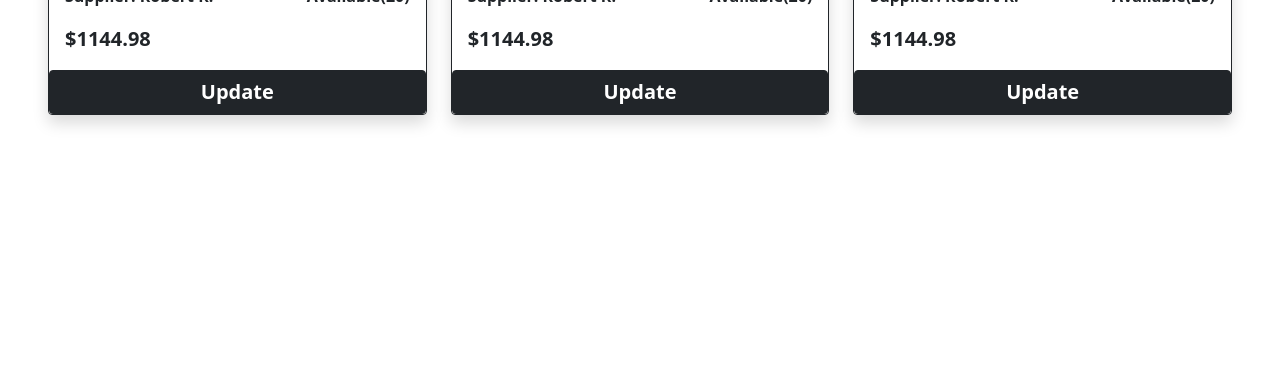
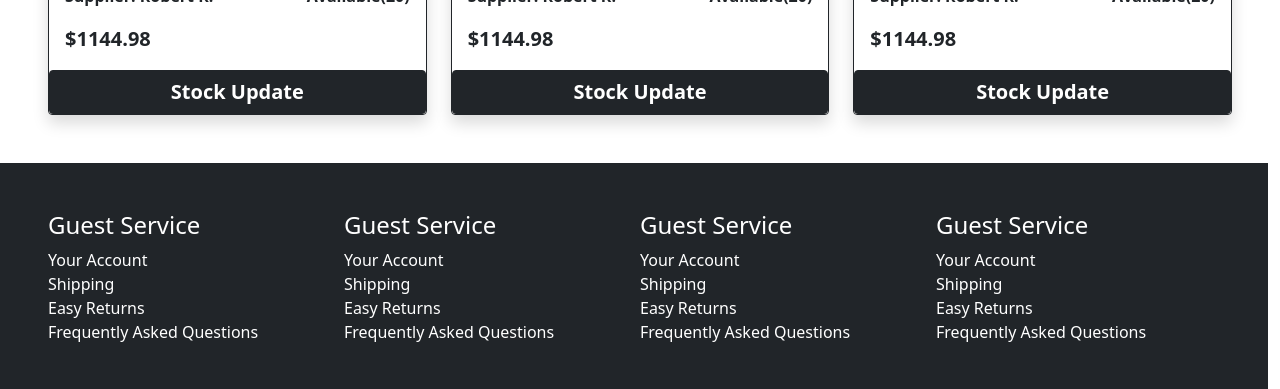
Before and after one commit to ArafatSadi1/bicycle-warehouse-client, a React (Create React App) app: page / in a window 1280 px wide. Shown: the part 1920-2309 px from the top of the page. Before the commit the page ends 2083 px from the top, so only its background shows below. Built offline with nearby package versions, Linux system fonts and the light colour scheme.

Commit message:
sign up authentication done

```diff
--- a/src/App.js
+++ b/src/App.js
@@ -5,6 +5,7 @@ import Header from './pages/shared/Header/Header';
 import Blogs from './pages/Blogs/Blogs'
 import Login from './pages/shared/Login/Login';
 import Signup from './pages/shared/Signup/Signup';
+import UpdateProduct from './pages/UpdateProduct/UpdateProduct';
 
 function App() {
   return (
@@ -14,7 +15,8 @@ function App() {
         <Route path='/' element={<Home></Home>}></Route>
         <Route path='/blogs' element={<Blogs></Blogs>}></Route>
         <Route path='/login' element={<Login></Login>}></Route>
-        <Route path='signup' element={<Signup></Signup>}></Route>
+        <Route path='/signup' element={<Signup></Signup>}></Route>
+        <Route path='/update/:id' element={<UpdateProduct></UpdateProduct>}></Route>
       </Routes>
     </div>
   );
--- a/src/pages/Home/Home.js
+++ b/src/pages/Home/Home.js
@@ -1,12 +1,14 @@
 import React from 'react';
 import Banner from '../Banner/Banner';
 import Products from '../Products/Products';
+import Footer from '../shared/Footer/Footer';
 
 const Home = () => {
     return (
-        <div className='text-center'>
+        <div className=''>
             <Banner></Banner>
             <Products></Products>
+            <Footer></Footer>
         </div>
     );
 };
--- a/src/pages/Product/Product.js
+++ b/src/pages/Product/Product.js
@@ -1,9 +1,9 @@
 import React from "react";
-import { Button, Card, Col } from "react-bootstrap";
+import {  Card, Col } from "react-bootstrap";
 import { Link } from "react-router-dom";
 
 const Product = ({product}) => {
-    const {name, supplierName, price, about, picture, quantity} = product;
+    const {name, supplierName, price, about, picture, quantity, id} = product;
   return (
     <Col sm={12} lg={4}>
       <div className="border border-dark shadow mb-5 rounded-2">
@@ -22,7 +22,7 @@ const Product = ({product}) => {
           </Card.Text>
         </Card.Body>
         <Card.Footer className="m-0 p-0 border-0">
-            <Link to='/' className="btn btn-dark w-100 fw-bold fs-5 rounded-2">Update</Link>
+            <Link to={`/update/${id}`} className="btn btn-dark w-100 fw-bold fs-5 rounded-2">Stock Update</Link>
         </Card.Footer>
       </div>
     </Col>
--- a/src/pages/Products/Products.js
+++ b/src/pages/Products/Products.js
@@ -11,7 +11,7 @@ const Products = () => {
     }, [])
     return (
         <div className='mx-5'>
-            <h2 className='my-3'>Our Stock</h2>
+            <h2 className='my-3 text-center'>Our Stock</h2>
             <Row>
                 {
                     products.map(product => <Product
--- /dev/null
+++ b/src/pages/UpdateProduct/UpdateProduct.js
@@ -0,0 +1,13 @@
+import React from 'react';
+import { useParams } from 'react-router-dom';
+
+const UpdateProduct = () => {
+    const {id} = useParams();
+    return (
+        <div>
+            <h2>Update Product: {id}</h2>
+        </div>
+    );
+};
+
+export default UpdateProduct;
--- /dev/null
+++ b/src/pages/shared/Footer/Footer.js
@@ -0,0 +1,40 @@
+import React from "react";
+import { Row, Col } from "react-bootstrap";
+import { Link } from "react-router-dom";
+
+const Footer = () => {
+  return (
+    <Row className="bg-dark p-5 w-100">
+      <Col>
+        <h4 className="text-white text-start">Guest Service</h4>
+        <Link className="text-decoration-none d-block text-start text-white" to="/account">Your Account</Link>
+        <Link className="text-decoration-none d-block text-start text-white" to="/shipping">Shipping</Link>
+        <Link className="text-decoration-none d-block text-start text-white" to="/return">Easy Returns</Link>
+        <Link className="text-decoration-none d-block text-start text-white" to="/faq">Frequently Asked Questions</Link>
+      </Col>
+      <Col>
+        <h4 className="text-white text-start">Guest Service</h4>
+        <Link className="text-decoration-none d-block text-start text-white" to="/account">Your Account</Link>
+        <Link className="text-decoration-none d-block text-start text-white" to="/shipping">Shipping</Link>
+        <Link className="text-decoration-none d-block text-start text-white" to="/return">Easy Returns</Link>
+        <Link className="text-decoration-none d-block text-start text-white" to="/faq">Frequently Asked Questions</Link>
+      </Col>
+      <Col>
+        <h4 className="text-white text-start">Guest Service</h4>
+        <Link className="text-decoration-none d-block text-start text-white" to="/account">Your Account</Link>
+        <Link className="text-decoration-none d-block text-start text-white" to="/shipping">Shipping</Link>
+        <Link className="text-decoration-none d-block text-start text-white" to="/return">Easy Returns</Link>
+        <Link className="text-decoration-none d-block text-start text-white" to="/faq">Frequently Asked Questions</Link>
+      </Col>
+      <Col>
+        <h4 className="text-white text-start">Guest Service</h4>
+        <Link className="text-decoration-none d-block text-start text-white" to="/account">Your Account</Link>
+        <Link className="text-decoration-none d-block text-start text-white" to="/shipping">Shipping</Link>
+        <Link className="text-decoration-none d-block text-start text-white" to="/return">Easy Returns</Link>
+        <Link className="text-decoration-none d-block text-start text-white" to="/faq">Frequently Asked Questions</Link>
+      </Col>
+    </Row>
+  );
+};
+
+export default Footer;
--- /dev/null
+++ b/src/pages/shared/Loading/Loading.js
@@ -0,0 +1,15 @@
+import React from "react";
+import { Spinner } from "react-bootstrap";
+
+const Loading = () => {
+  return (
+    <div
+      style={{ height: 300 }}
+      className="w-100 d-flex justify-content-center align-items-center"
+    >
+      <Spinner animation="border" variant="dark" />
+    </div>
+  );
+};
+
+export default Loading;
--- a/src/pages/shared/Signup/Signup.js
+++ b/src/pages/shared/Signup/Signup.js
@@ -1,33 +1,105 @@
-import React from "react";
+import React, { useState } from "react";
 import { Button, Form } from "react-bootstrap";
+import { useCreateUserWithEmailAndPassword } from "react-firebase-hooks/auth";
+import { useNavigate } from "react-router-dom";
+import auth from "../../../firebase.init"
+import Loading from "../Loading/Loading";
+
 
 const Signup = () => {
+  const [agree, setAgree] = useState(false)
+  const [email, setEmail] = useState("");
+  const [password, setPassword] = useState("");
+  const [confirmPass, setConfirmPass] = useState("");
+  const [error, setError] = useState('');
+  const [createUserWithEmailAndPassword, user, userError, loading] = useCreateUserWithEmailAndPassword(auth);
+
+  const navigate = useNavigate();
+
+  if(loading){
+    return(<Loading></Loading>)
+  }
+
+  if(user){
+    navigate('/')
+  }
+
+
+  const getEmail = (event) => {
+    setEmail(event.target.value);
+  };
+  const getPassword = (event) => {
+    setPassword(event.target.value);
+  };
+  const getConfirmPass = (event) => {
+    setConfirmPass(event.target.value);
+  };
+  const handleSignUp = (event) => {
+    event.preventDefault();
+    if (password !== confirmPass) {
+      setError("Your Password do not match");
+      return;
+    }
+    if (password.length < 6) {
+      setError("minimum password character should be 6 or longer");
+      return;
+    }
+    createUserWithEmailAndPassword(email, password);
+  };
   return (
     <div className="my-5">
-      <Form className="w-25 mx-auto">
-          <h3 className="text-center mb-3 fw-bold">Create Account</h3>
+      <Form onSubmit={handleSignUp} className="w-25 mx-auto">
+        <h3 className="text-center mb-3 fw-bold">Create Account</h3>
         <Form.Group className="mb-3" controlId="formBasicEmail">
-          <Form.Control className="border border-dark" type="text" placeholder="Name" />
+          <Form.Control
+            className="border border-dark"
+            type="text"
+            placeholder="Name"
+          />
         </Form.Group>
 
         <Form.Group className="mb-3" controlId="formBasicEmail">
-          <Form.Control  className="border border-dark" type="email" placeholder="Enter email" />
+          <Form.Control
+            onBlur={getEmail}
+            className="border border-dark"
+            type="email"
+            placeholder="Email"
+            required
+          />
         </Form.Group>
 
         <Form.Group className="mb-3" controlId="formBasicPassword">
-          <Form.Control  className="border border-dark" type="password" placeholder="Password" />
+          <Form.Control
+            onBlur={getPassword}
+            className="border border-dark"
+            type="password"
+            placeholder="Password"
+            required
+          />
         </Form.Group>
 
         <Form.Group className="mb-3" controlId="formBasicPassword">
-          <Form.Control  className="border border-dark" type="password" placeholder="Confirm Password" />
+          <Form.Control
+            onBlur={getConfirmPass}
+            className="border border-dark"
+            type="password"
+            placeholder="Confirm Password"
+            required
+          />
         </Form.Group>
-        <Form.Group className="mb-5" controlId="formBasicCheckbox">
-          <Form.Check type="checkbox" label="Agree all terms & condition" />
+        <Form.Group className="mb-5 ms-3" controlId="formBasicCheckbox">
+          <Form.Check className={`ps-2 ${agree? "" : "text-danger"}`} onClick={()=>{setAgree(!agree)}} type="checkbox" label="Agree all terms & condition" />
         </Form.Group>
-        <Button variant="dark" className="d-block mx-auto px-3 py-2" type="submit">
+        <p className="text-danger">{error} {userError?.message}</p>
+        <Button
+          disabled={!agree}
+          variant="dark"
+          className="d-block mx-auto px-3 py-2 fw-bold"
+          type="submit"
+        >
           Sign up
         </Button>
-      </Form>{" "}
+      </Form>
     </div>
   );
 };
```
Also changed, not shown: src/pages/RequiredAuth/RequiredAuth.js (added).
